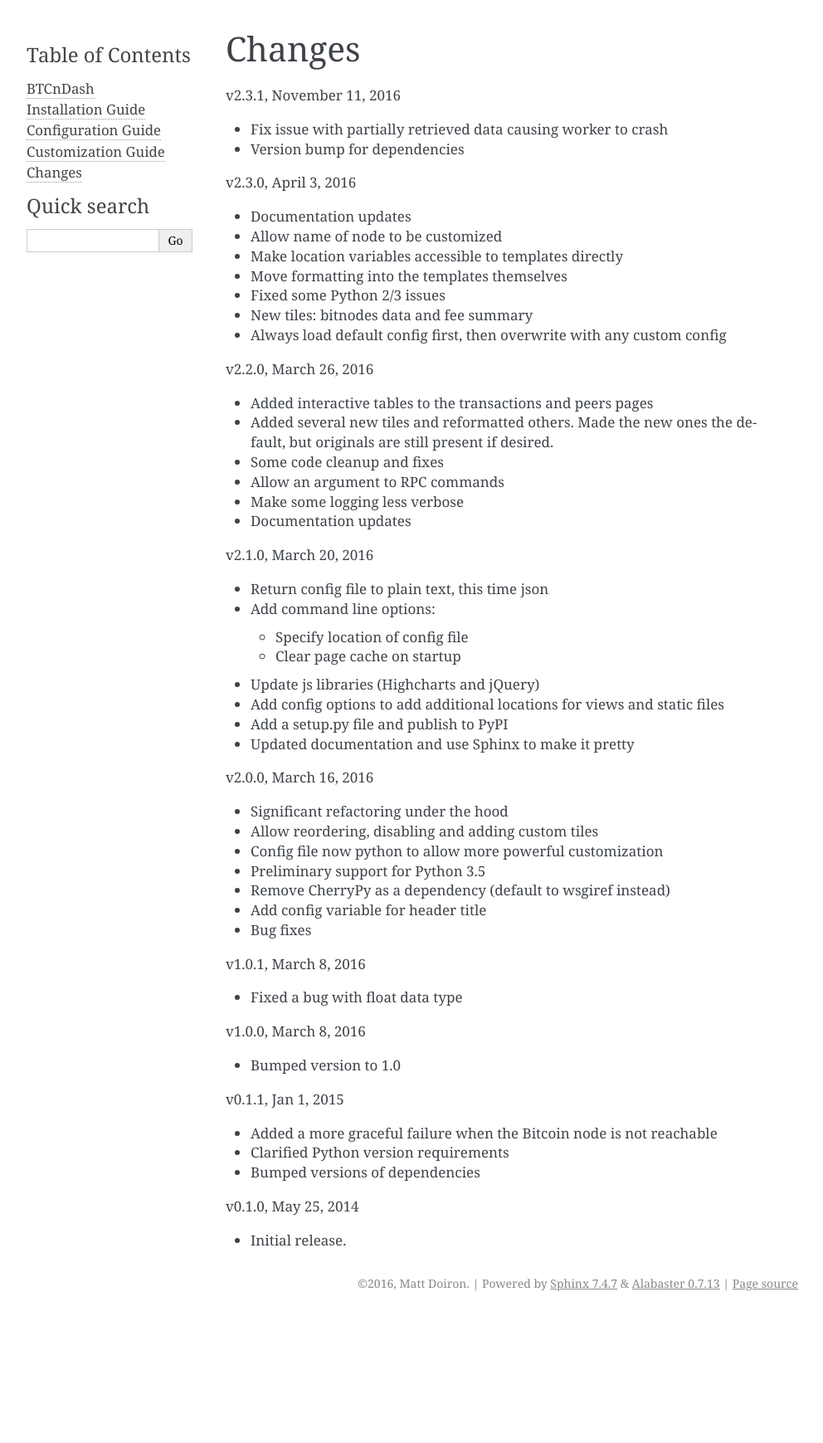
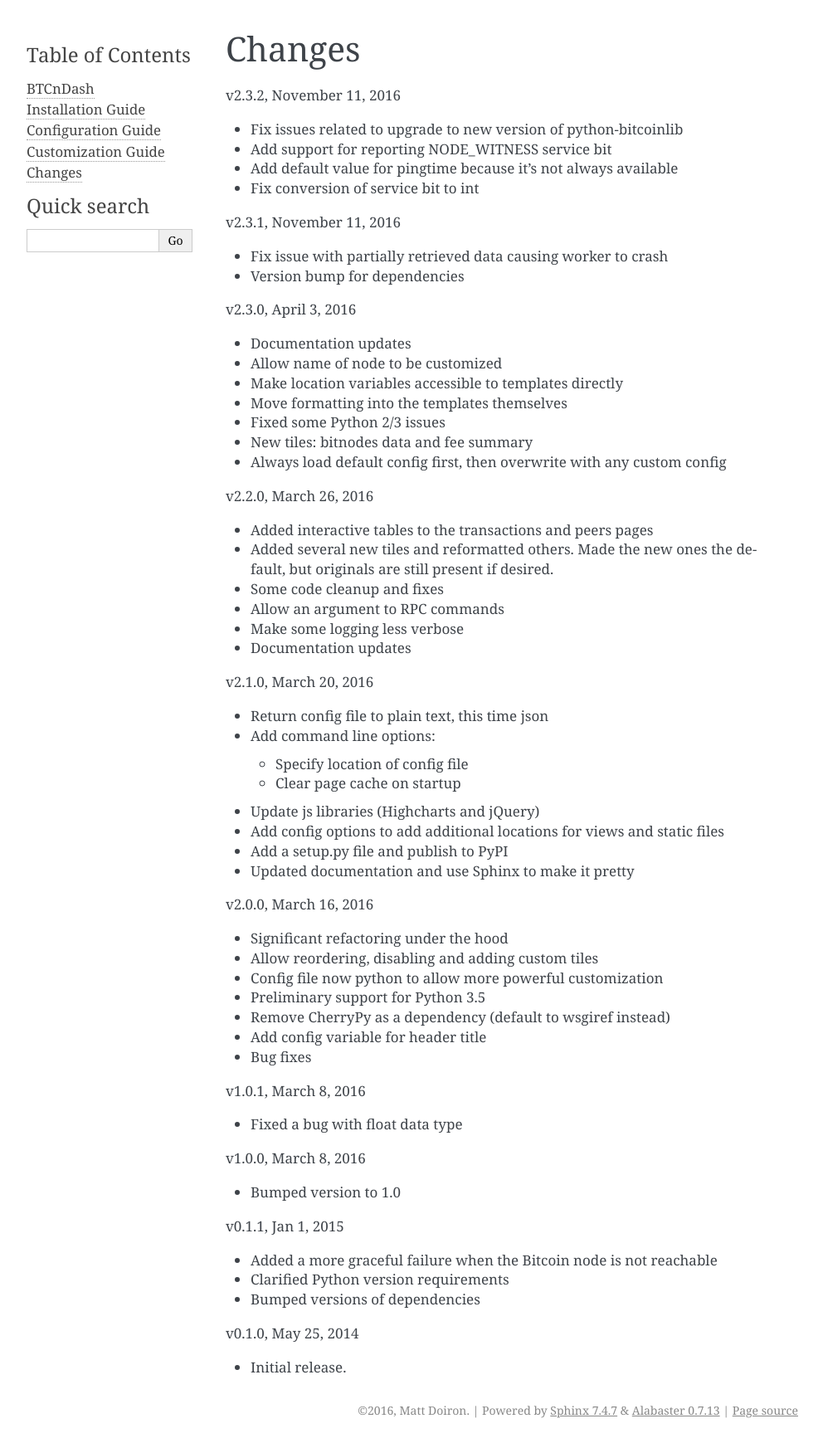
Before and after one commit to mattdoiron/btcndash, a Sphinx documentation site: the page built from doc/changelog_link.rst, in a window 1280 px wide. Shown: the whole page at 83% size, without its empty margins (148-1140 px from the left). Built offline with Sphinx 7.4.7, drawn with Linux system fonts in a browser that asks for light colours; before the commit the page ends 1586 px from its top, so only the background shows below that.

Commit message:
Update changelog and version

```diff
--- a/CHANGELOG.rst
+++ b/CHANGELOG.rst
@@ -1,5 +1,12 @@
 Changes
 =======
+
+v2.3.2, November 11, 2016
+
+* Fix issues related to upgrade to new version of python-bitcoinlib
+* Add support for reporting NODE_WITNESS service bit
+* Add default value for pingtime because it's not always available
+* Fix conversion of service bit to int
 
 v2.3.1, November 11, 2016
 
--- a/btcndash/__init__.py
+++ b/btcndash/__init__.py
@@ -4,7 +4,7 @@ __title__ = "BTCnDash"
 __author__ = "Matt Doiron"
 __copyright__ = "Copyright 2014, Matt Doiron"
 __license__ = "GPL v3"
-__version__ = "2.3.1"
+__version__ = "2.3.2"
 __maintainer__ = "Matt Doiron"
 __email__ = "mattdoiron@gmail.com"
 __status__ = "Development"
--- a/doc/installation.rst
+++ b/doc/installation.rst
@@ -38,7 +38,7 @@ The recommended way to install BTCnDash is via pip::
 
 It can also be installed manually by downloading the latest release of BTCnDash::
 
-    wget https://bitbucket.org/mattdoiron/btcndash/get/v2.3.1.tar.gz
+    wget https://bitbucket.org/mattdoiron/btcndash/get/v2.3.2.tar.gz
 
 If you have mercurial installed you can also do::
 
```
